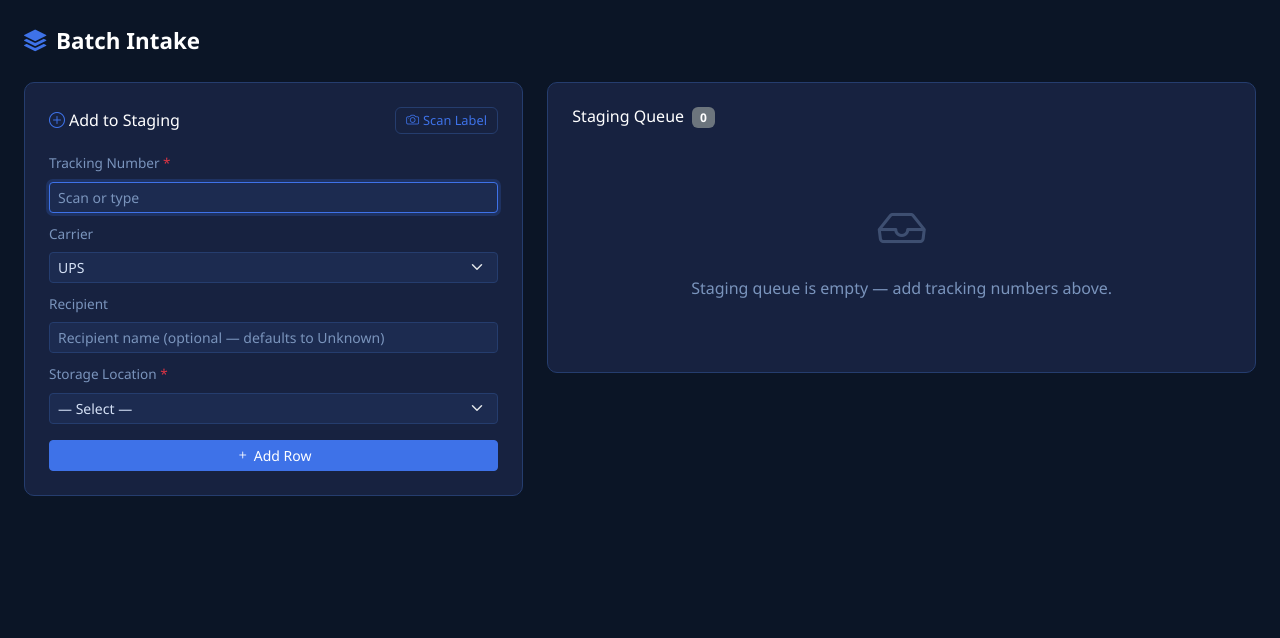
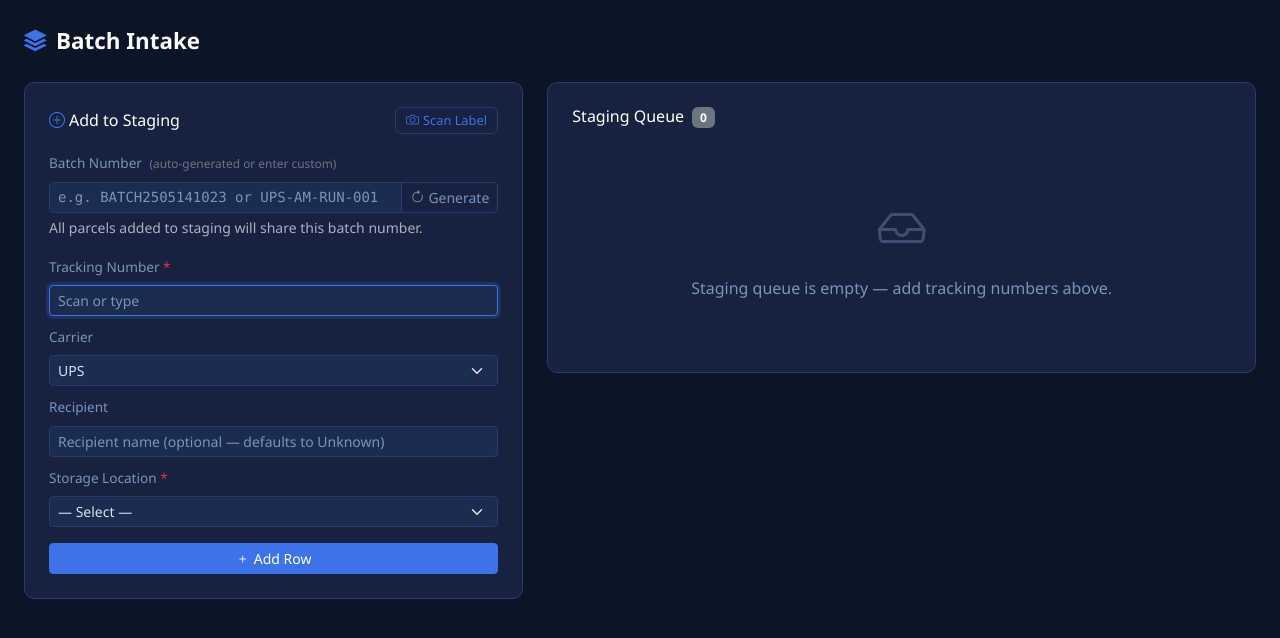
Before and after one commit to RowanDark/ParcelVault, a Flask app: page /batch in a window 1280 px wide. Shown: the part 81-719 px from the top of the page. Run offline with Flask 3, Linux system fonts and the light colour scheme; data comes from the database, SQL or seed files in the repository; data that the repository does not hold is empty; some libraries are stand-ins or nearby versions.

Commit message:
Fix batch camera mode and add batch number support
Fixes the Scan Label button on batch intake (issue #19): replaces the
broken PvScanner.open() call (missing mode and result handler) with one
that uses mode:'barcode' and an onResult handler that submits a hidden
form, appending the scanned tracking number to the staging list and
preserving the batch number across the scan-redirect loop.

Adds batch number tracking (issue #20): auto-migrate both tbl_Parcels
and tbl_BatchStaging to include a BatchNumber column; surface a
Batch Number field (with Generate button) on batch_intake.html; carry
the batch number through the add→redirect→GET loop via a query param;
propagate it from staging into tbl_Parcels on process; display it as a
secondary badge on parcel_list.html and as a detail row on
parcel_detail.html.

https://claude.ai/code/session_01D2aCEw4bMU6KycNq2hGox7

```diff
--- a/app.py
+++ b/app.py
@@ -74,6 +74,19 @@ def ensure_db():
                 "ALTER TABLE tbl_Parcels ADD COLUMN DeliveryPhoto TEXT"
             )
             db.commit()
+        if 'BatchNumber' not in cols:
+            db.execute(
+                "ALTER TABLE tbl_Parcels ADD COLUMN BatchNumber TEXT"
+            )
+            db.commit()
+        staging_cols = [r[1] for r in db.execute(
+            "PRAGMA table_info(tbl_BatchStaging)"
+        ).fetchall()]
+        if 'BatchNumber' not in staging_cols:
+            db.execute(
+                "ALTER TABLE tbl_BatchStaging ADD COLUMN BatchNumber TEXT"
+            )
+            db.commit()
 
 
 @app.cli.command('init-db')
@@ -90,6 +103,12 @@ def get_username():
             or os.environ.get('USER')
             or getpass.getuser()
             or 'system')
+
+
+def generate_batch_number():
+    import random
+    return 'BATCH' + datetime.now().strftime('%y%m%d%H%M') + \
+           str(random.randint(100, 999))
 
 
 def log_history(db, action, tracking_num, shipper, recipient, location_id):
@@ -214,16 +233,22 @@ def batch_intake():
         action = request.form.get('action', '')
 
         if action == 'add':
-            tn          = request.form.get('tracking_number', '').strip()
-            shipper     = request.form.get('shipper', 'Other')
-            recipient   = request.form.get('recipient', '').strip()
-            location_id = request.form.get('location_id', '').strip()
+            tn           = request.form.get('tracking_number', '').strip()
+            shipper      = request.form.get('shipper', 'Other')
+            recipient    = request.form.get('recipient', '').strip()
+            location_id  = request.form.get('location_id', '').strip()
+            batch_number = request.form.get('batch_number', '').strip()
             if tn and location_id:
                 db.execute(
-                    'INSERT INTO tbl_BatchStaging (TrackingNumber, Shipper, Recipient, LocationID) VALUES (?, ?, ?, ?)',
-                    (tn, shipper, recipient or 'Unknown', int(location_id)),
+                    """INSERT INTO tbl_BatchStaging
+                       (TrackingNumber, Shipper, Recipient, LocationID, BatchNumber)
+                       VALUES (?, ?, ?, ?, ?)""",
+                    (tn, shipper, recipient or 'Unknown',
+                     int(location_id), batch_number or None),
                 )
                 db.commit()
+                return redirect(url_for('batch_intake',
+                                        batch=batch_number or ''))
             else:
                 flash('Tracking number and location are required.', 'error')
 
@@ -251,14 +276,15 @@ def batch_intake():
                     db.execute(
                         """INSERT INTO tbl_Parcels
                            (TrackingNumber, Shipper, Recipient, LocationID,
-                            ReceivedDate, Status, ReceivedBy)
-                           VALUES (?, ?, ?, ?, ?, 'In Storage', ?)""",
+                            ReceivedDate, Status, ReceivedBy, BatchNumber)
+                           VALUES (?, ?, ?, ?, ?, 'In Storage', ?, ?)""",
                         (tn,
                          row['Shipper'] or 'Other',
                          row['Recipient'] or 'Unknown',
                          row['LocationID'],
                          datetime.now().strftime('%Y-%m-%d %H:%M:%S'),
-                         get_username()),
+                         get_username(),
+                         row['BatchNumber'] or None),
                     )
                     log_history(db, 'Batch Received', tn,
                                 row['Shipper'] or '',
@@ -284,8 +310,10 @@ def batch_intake():
            LEFT JOIN tbl_Locations l ON s.LocationID = l.LocationID
            ORDER BY s.StagingID"""
     ).fetchall()
+    current_batch = request.args.get('batch', '')
     return render_template('batch_intake.html', locations=locations,
-                           carriers=CARRIERS, staging=staging)
+                           carriers=CARRIERS, staging=staging,
+                           current_batch=current_batch)
 
 
 # ── Parcel list (frm_ParcelList) ──────────────────────────────
@@ -306,7 +334,7 @@ def parcel_list():
 
     query  = """SELECT p.ParcelID, p.TrackingNumber, p.Shipper, p.Recipient,
                        l.LocationName, p.ReceivedDate, p.Status,
-                       p.DeliveredDate, p.DeliveredTo
+                       p.DeliveredDate, p.DeliveredTo, p.BatchNumber
                 FROM tbl_Parcels p
                 LEFT JOIN tbl_Locations l ON p.LocationID = l.LocationID
                 WHERE 1=1"""
--- a/schema.sql
+++ b/schema.sql
@@ -19,6 +19,7 @@ CREATE TABLE IF NOT EXISTS tbl_Parcels (
     ReceivedDate   TEXT    NOT NULL,
     Status         TEXT    NOT NULL DEFAULT 'In Storage',
     Notes          TEXT,
+    BatchNumber    TEXT,
     ReceivedBy     TEXT,
     PackagePhoto   TEXT,
     DeliveredDate  TEXT,
@@ -47,7 +48,8 @@ CREATE TABLE IF NOT EXISTS tbl_BatchStaging (
     TrackingNumber TEXT    NOT NULL,
     Shipper        TEXT    DEFAULT 'Other',
     Recipient      TEXT    DEFAULT 'Unknown',
-    LocationID     INTEGER NOT NULL
+    LocationID     INTEGER NOT NULL,
+    BatchNumber    TEXT
 );
 
 -- Seed default storage locations (Appendix B)
--- a/templates/batch_intake.html
+++ b/templates/batch_intake.html
@@ -20,6 +20,26 @@
       </div>
       <form method="post" novalidate>
         <input type="hidden" name="action" value="add">
+
+        <div class="mb-3">
+          <label class="form-label">
+            Batch Number
+            <span class="text-secondary small ms-1">(auto-generated or enter custom)</span>
+          </label>
+          <div class="input-group">
+            <input type="text" class="form-control form-control-sm font-monospace"
+                   id="batch_number" name="batch_number"
+                   placeholder="e.g. BATCH2505141023 or UPS-AM-RUN-001"
+                   value="{{ current_batch or '' }}">
+            <button type="button" class="btn btn-outline-secondary btn-sm"
+                    id="gen-batch-btn">
+              <i class="bi bi-arrow-clockwise me-1"></i>Generate
+            </button>
+          </div>
+          <div class="form-text">
+            All parcels added to staging will share this batch number.
+          </div>
+        </div>
 
         <div class="mb-2">
           <label class="form-label">Tracking Number <span class="text-danger">*</span></label>
@@ -101,7 +121,12 @@
           <tbody>
             {% for row in staging %}
             <tr>
-              <td data-label="Tracking #"><code style="color:var(--pv-accent)">{{ row.TrackingNumber }}</code></td>
+              <td data-label="Tracking #">
+                <code style="color:var(--pv-accent)">{{ row.TrackingNumber }}</code>
+                {% if row.BatchNumber %}
+                <span class="badge bg-secondary font-monospace ms-1" style="font-size:0.7rem">{{ row.BatchNumber }}</span>
+                {% endif %}
+              </td>
               <td data-label="Carrier">{{ row.Shipper or '—' }}</td>
               <td data-label="Recipient">{{ row.Recipient or '—' }}</td>
               <td data-label="Location">{{ row.LocationName or '—' }}</td>
@@ -139,10 +164,52 @@
 <script>
   document.getElementById('batch-scan-btn').addEventListener('click', function () {
     PvScanner.open({
-      tracking:  'batch_tracking',
-      shipper:   'batch_shipper',
-      recipient: 'batch_recipient',
+      mode: 'barcode',
+      onResult: function (trackingNumber) {
+        if (!trackingNumber) return;
+        var form = document.createElement('form');
+        form.method = 'POST';
+        form.action = '';
+        var fields = {
+          action:          'add',
+          tracking_number: trackingNumber,
+          shipper:  document.getElementById('batch_shipper')
+                      ? document.getElementById('batch_shipper').value
+                      : 'Other',
+          recipient: document.getElementById('batch_recipient')
+                      ? document.getElementById('batch_recipient').value
+                      : '',
+          location_id: document.querySelector('[name="location_id"]')
+                         ? document.querySelector('[name="location_id"]').value
+                         : '',
+          batch_number: document.getElementById('batch_number')
+                          ? document.getElementById('batch_number').value
+                          : '',
+        };
+        Object.keys(fields).forEach(function (key) {
+          var inp = document.createElement('input');
+          inp.type = 'hidden';
+          inp.name = key;
+          inp.value = fields[key];
+          form.appendChild(inp);
+        });
+        document.body.appendChild(form);
+        form.submit();
+      }
     });
+  });
+
+  document.getElementById('gen-batch-btn').addEventListener('click', function () {
+    var now = new Date();
+    var pad = function (n) { return String(n).padStart(2, '0'); };
+    var bn = 'BATCH' +
+      String(now.getFullYear()).slice(2) +
+      pad(now.getMonth() + 1) +
+      pad(now.getDate()) +
+      pad(now.getHours()) +
+      pad(now.getMinutes()) +
+      String(Math.floor(Math.random() * 900) + 100);
+    document.getElementById('batch_number').value = bn;
   });
 </script>
 {% endblock %}
--- a/templates/parcel_detail.html
+++ b/templates/parcel_detail.html
@@ -44,6 +44,12 @@
           <div class="detail-label">Received By</div>
           <div class="detail-value">{{ parcel.ReceivedBy or '—' }}</div>
         </div>
+        {% if parcel.BatchNumber %}
+        <div class="col-sm-6">
+          <div class="detail-label">Batch Number</div>
+          <div class="detail-value"><code>{{ parcel.BatchNumber }}</code></div>
+        </div>
+        {% endif %}
         {% if parcel.Notes %}
         <div class="col-12">
           <div class="detail-label">Notes</div>
--- a/templates/parcel_list.html
+++ b/templates/parcel_list.html
@@ -83,6 +83,9 @@
         <tr onclick="window.location='{{ url_for('parcel_detail', parcel_id=p.ParcelID) }}'">
           <td data-label="Tracking #">
             <code style="color:var(--pv-accent);font-size:0.85rem">{{ p.TrackingNumber }}</code>
+            {% if p.BatchNumber %}
+            <span class="badge bg-secondary font-monospace ms-1" style="font-size:0.7rem">{{ p.BatchNumber }}</span>
+            {% endif %}
           </td>
           <td data-label="Carrier">{{ p.Shipper }}</td>
           <td data-label="Recipient">{{ p.Recipient }}</td>
```
